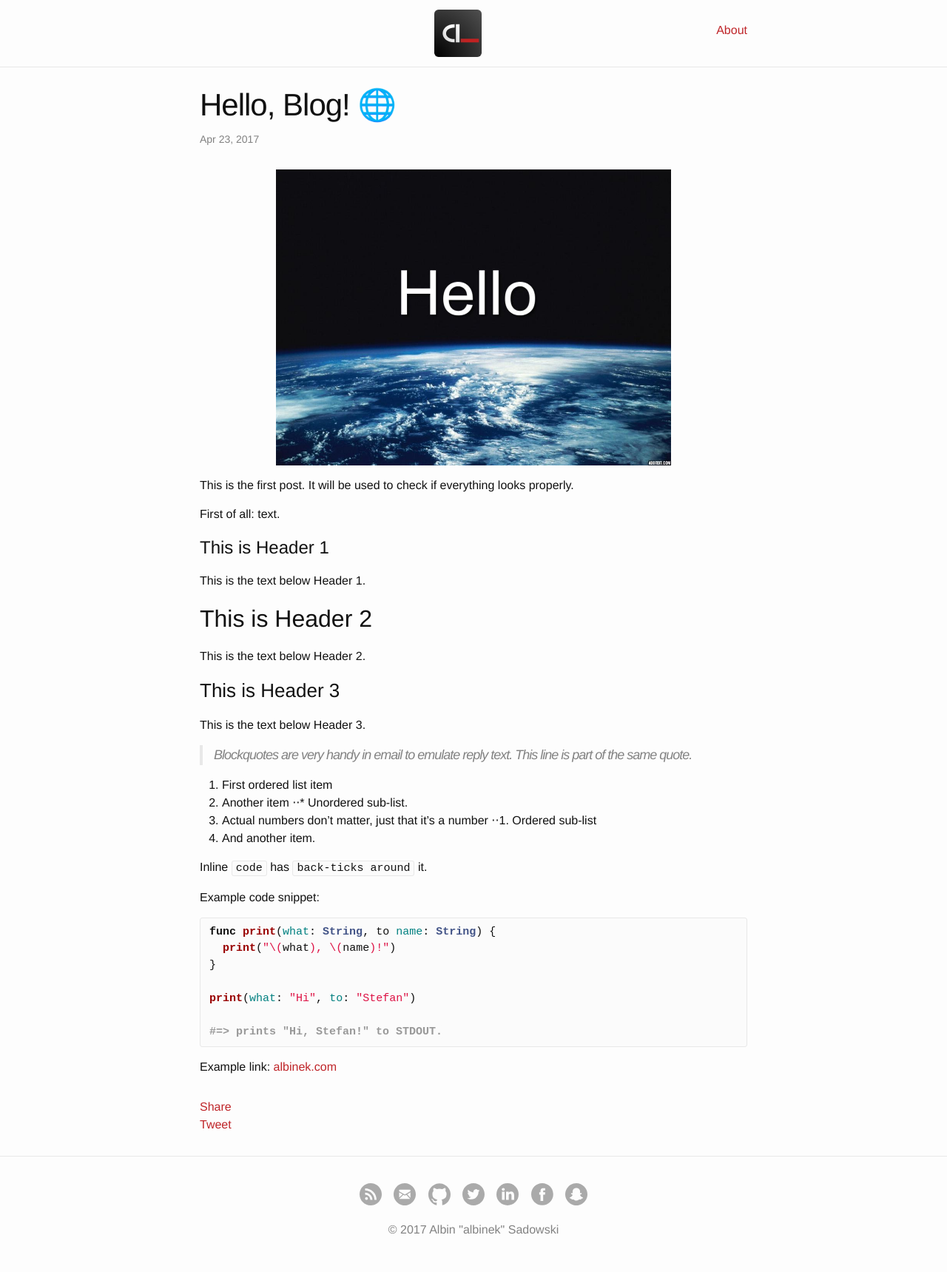
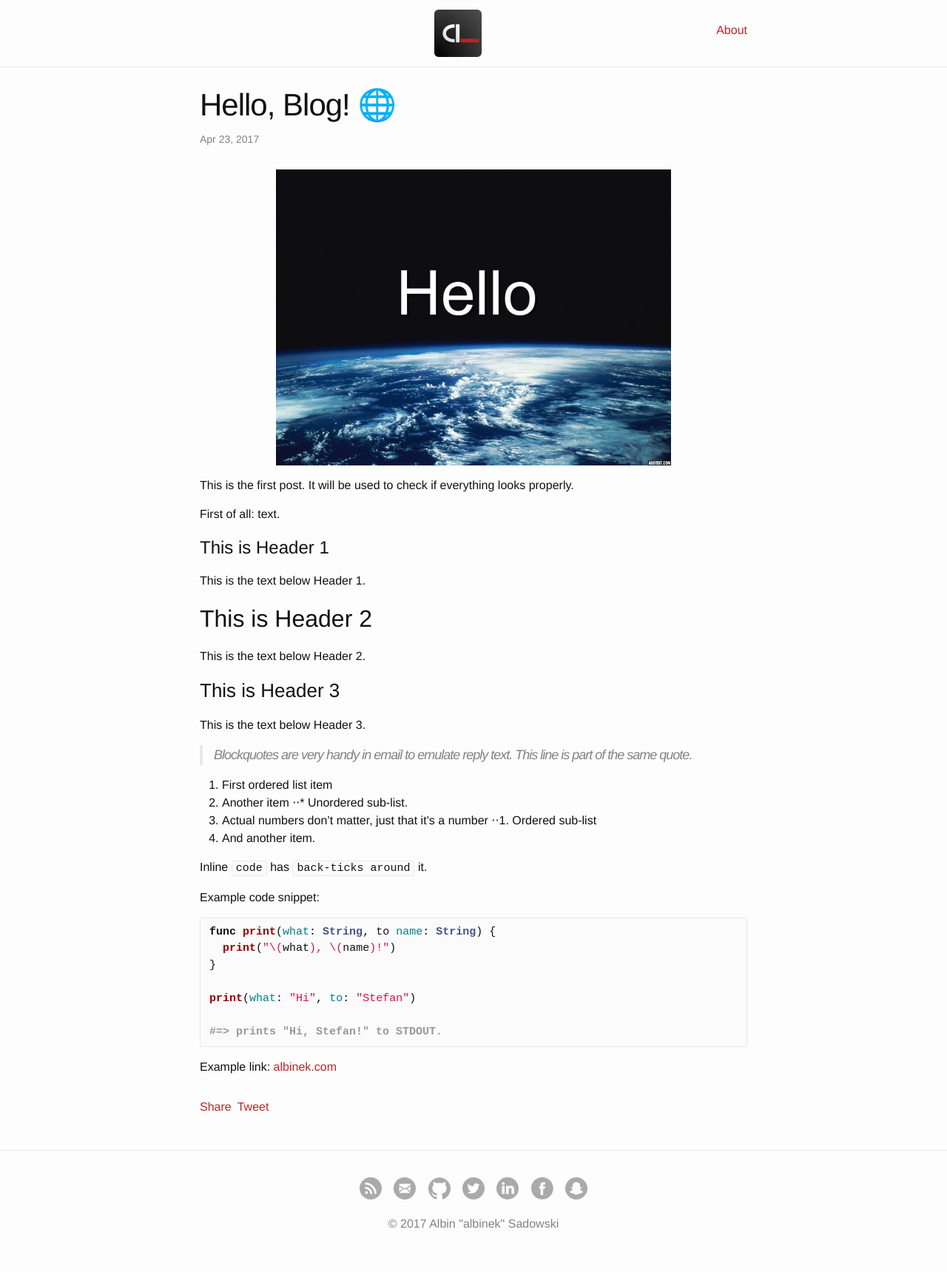
Before and after one commit to albinekcom/albinekcom.github.io, a Jekyll site: the page built from _posts/2017-04-23-hello-blog.markdown, in a window 1280 px wide. Shown: the whole page at 74% size. Built offline with Jekyll 4.4.1, drawn with Linux system fonts in a browser that asks for light colours; comment, search, counter and statistics services are not loaded.

Commit message:
Fix displaying share buttons

```diff
--- a/_layouts/post.html
+++ b/_layouts/post.html
@@ -51,7 +51,10 @@ layout: default
   <div class="share-buttons">
     <div class="fb-share-button" data-href="https://albinek.com/{{ page.url }}" data-layout="button" data-size="large" data-mobile-iframe="true"><a class="fb-xfbml-parse-ignore" target="_blank" href="https://www.facebook.com/sharer/sharer.php?u={{ page.url | escape }}&amp;src=sdkpreparse">Share</a></div>
 
-    <a class="twitter-share-button" href="https://twitter.com/intent/tweet?text={{ page.title | escape }}" data-size="large">Tweet</a>
+    <div class="tw-share-button">
+      <a class="twitter-share-button" href="https://twitter.com/intent/tweet?text={{ page.title | escape }}" data-size="large">Tweet</a>
+    </div>
+
   </div>
 
   {% if site.disqus.shortname %}
--- a/_sass/minima/_layout.scss
+++ b/_sass/minima/_layout.scss
@@ -202,3 +202,17 @@
 .contact-link {
   padding: 6px;
 }
+
+.share-buttons {
+  overflow: hidden;
+  margin-bottom: 16px;
+}
+
+.fb-share-button {
+  float: left;
+  margin-right: 8px;
+}
+
+.tw-share-button {
+  overflow: hidden;
+}
```
